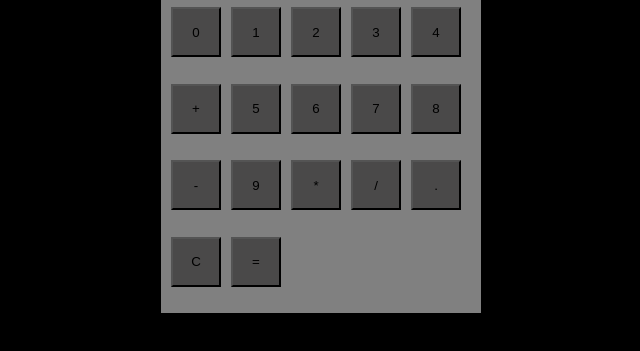
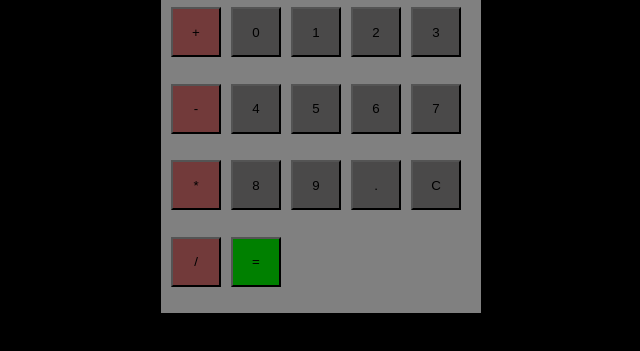
Before and after one commit to DogGotSwag/calculator, a plain HTML site: page index.html in a window 1280 px wide. Shown: the part 297-648 px from the top of the page, without its empty margins (319-959 px from the left). Drawn offline with Linux system fonts and the light colour scheme.

Commit message:
Make css changes color/layout
make operators red color and equals green, its a nice touch
makes them easier to find. Overall just gives the program more life
to it

```diff
--- a/index.html
+++ b/index.html
@@ -13,22 +13,22 @@
             <div class = "display">10+9</div>
 
             <div class = "buttonsBox">
+                <button class = "op + box">+</button>
                 <button class = "number 0 box" id="0">0</button>
                 <button class = "number 1 box" id = "1">1</button>
                 <button class = "number 2 box">2</button>
                 <button class = "number 3 box">3</button>
+                <button class = "op - box">-</button>
                 <button class = "number 4 box">4</button>
-                <button class = "op + box">+</button>
                 <button class = "number 5 box">5</button>
                 <button class = "number 6 box">6</button>
                 <button class = "number 7 box">7</button>
+                <button class = "op * box">*</button>
                 <button class = "number 8 box">8</button>
-                <button class = "op - box">-</button>
                 <button class = "number 9 box">9</button>
-                <button class = "op * box">*</button>
-                <button class = "op / box">/</button>
                 <button class = "dot . box">.</button>
                 <button class = "clear box">C</button>
+                <button class = "op / box">/</button>
                 <button class = "equals box">=</button>
 
             </div>
--- a/script.js
+++ b/script.js
@@ -24,7 +24,6 @@ function clearAll(){
         numTwo = undefined;
         currOp = "";
         decemicals = '';
-
         pastOp = '';
         pastNumTwo = undefined;
         enableDot();
--- a/style.css
+++ b/style.css
@@ -37,6 +37,13 @@ body,html{
 
 }
 
+.op{
+    background-color: rgb(114, 58, 58);
+}
+.equals{
+    background-color: green;
+}
+
 .buttonsBox{
     flex-grow: 1;
     display: flex;
```
